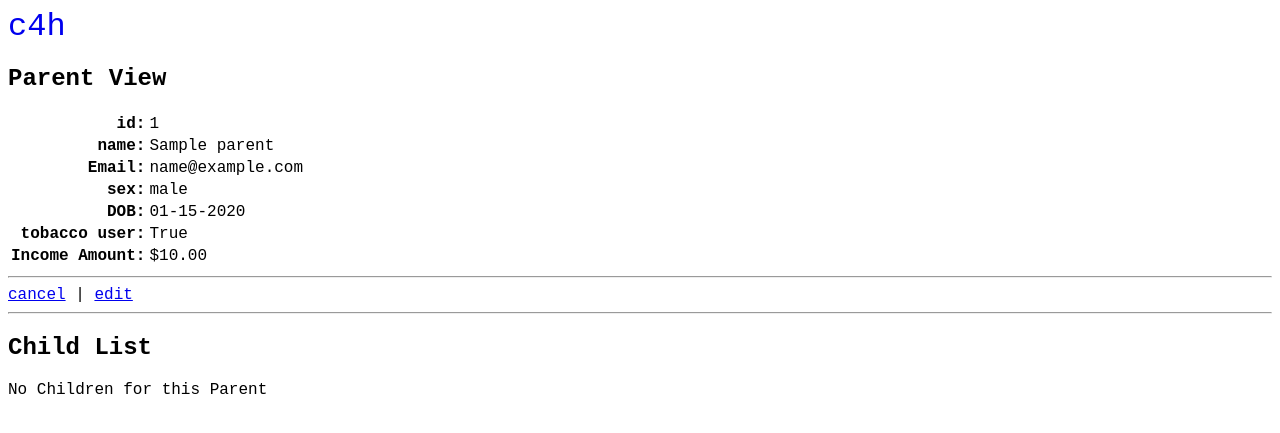
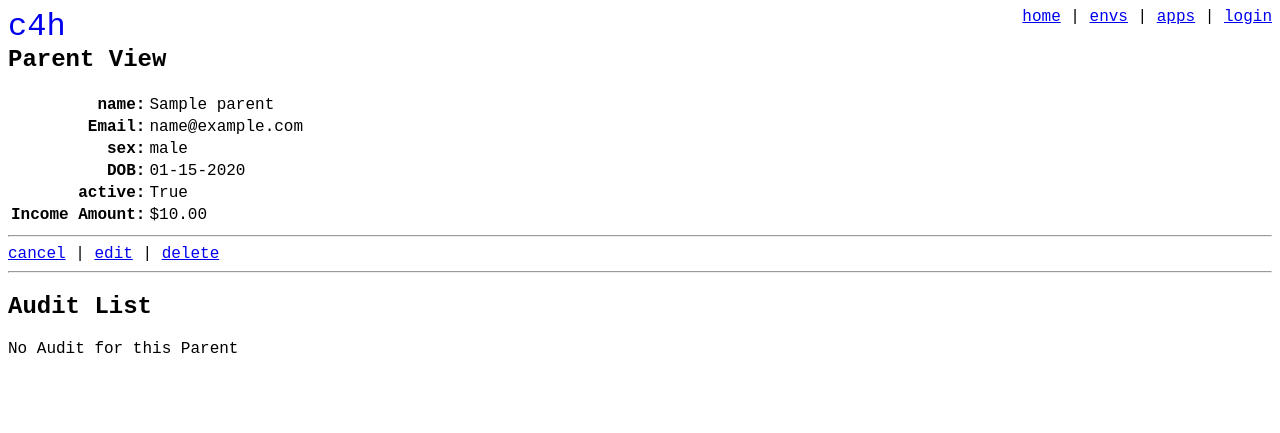
Before and after one commit to ronjohn4/c4maint, a Flask app: page /parentview/1 in a window 1280 px wide. Shown: the top 433 px of the page. Run offline with Flask 2, Linux system fonts and the light colour scheme; tables that the repository leaves empty hold one stand-in row (values such as "Sample post").

Commit message:
Issue #17 Add audit logs

```diff
--- a/app/forms.py
+++ b/app/forms.py
@@ -74,7 +74,7 @@ class ParentForm(FlaskForm):
     # pattern for converting a dictionary to choices
     sex = SelectField('Sex', choices=[(str(k), v) for k, v in sorted(sex.items())])
     dob = StringField('DOB:', validators=[validate_dob])
-    is_tobacco_user = BooleanField('Tobacco User:')
+    is_active = BooleanField('Active:')
     income_amount = DecimalField('Income Amount:', places=2)
 
     def load(self, data):
@@ -83,6 +83,6 @@ class ParentForm(FlaskForm):
         self.email.default = data.email
         self.sex.default = data.sex
         self.dob.default = data.dob
-        self.is_tobacco_user.default = data.is_tobacco_user
+        self.is_active.default = data.is_active
         self.income_amount.default = data.income_amount
         self.process()
--- a/app/routes.py
+++ b/app/routes.py
@@ -1,7 +1,6 @@
 from flask import render_template, flash, redirect, url_for, request
 from app import app, db
-from app import db
-from app.models import Parent, Child
+from app.models import Parent, ParentAudit
 from app.forms import ParentForm
 from datetime import datetime
 import dateutil.parser
@@ -12,18 +11,14 @@ lastpagefilter = 0
 next_page = None
 
 
-def redirect_url(default='index'):
-    return request.args.get('next') or \
-           request.referrer or \
-           url_for(default)
+# @app.route('/', methods=['GET', 'POST'])
+# @app.route('/index', methods=['GET', 'POST'])
+# def index():
+#     return render_template('index.html', title='Home')
 
 
 @app.route('/', methods=['GET', 'POST'])
 @app.route('/index', methods=['GET', 'POST'])
-def index():
-    return render_template('index.html', title='Home')
-
-
 @app.route('/parents/')
 def parents():
     global lastpagefull
@@ -35,7 +30,7 @@ def parents():
     return render_template('parentlist.html', parents=data.items, sex=sex, next_url=next_url, prev_url=prev_url)
 
 
-@app.route('/parentadd/')
+@app.route('/parentadd/', methods=["GET", "POST"])
 def parentadd():
     form = ParentForm()
     if request.method == 'POST' and form.validate_on_submit():
@@ -44,7 +39,7 @@ def parentadd():
                      sex=int(request.form['sex']),
                      dob=datetime.strptime(str(dateutil.parser.parse(request.form['dob'])).split(" ", 1)[0],
                                            '%Y-%m-%d'),
-                     is_tobacco_user='is_tobacco_user' in request.form,
+                     is_active='is_active' in request.form,
                      income_amount=request.form['income_amount']
                      )
         db.session.add(var)
@@ -59,7 +54,7 @@ def parentview(id):
     page = request.args.get('page', lastpagefilter, type=int)
     lastpagefilter = page
     parent = Parent.query.filter_by(id=id).first_or_404()
-    children = Child.query.filter_by(parent_id=parent.id).paginate(page, app.config['ROWS_PER_PAGE_FILTER'], False)
+    children = ParentAudit.query.filter_by(parent_id=parent.id).paginate(page, app.config['ROWS_PER_PAGE_FILTER'], False)
     next_url = url_for('parentview', id=id, page=children.next_num) if children.has_next else None
     prev_url = url_for('parentview', id=id, page=children.prev_num) if children.has_prev else None
     return render_template('parentview.html', parent=parent, children=children.items,
@@ -70,18 +65,28 @@ def parentview(id):
 def parentedit(id):
     global next_page
 
-    print(f"next={request.args.get('next')}, referrer={request.referrer}")
     form = ParentForm()
     if request.method == "POST" and form.validate_on_submit():
         data = Parent.query.filter_by(id=id).first_or_404()
+        before = data.audit_format()
         data.name = request.form['name']
         data.email = request.form['email']
         data.sex = int(request.form['sex'])
         data.dob = datetime.strptime(str(dateutil.parser.parse(request.form['dob'])).split(" ", 1)[0], '%Y-%m-%d')
-        data.is_tobacco_user = 'is_tobacco_user' in request.form
+        data.is_active = 'is_active' in request.form
         data.income_amount = request.form['income_amount']
+
+        after = data.audit_format()
+        var = ParentAudit(parent_id=data.id,
+                          a_datetime=datetime.now(),
+                          a_user="Ron",
+                          action="change",
+                          before=before,
+                          after=after
+                          )
+
+        db.session.add(var)
         db.session.commit()
-        # return redirect('/parents')
         return redirect(next_page)
 
     if request.method == 'GET':
@@ -91,7 +96,8 @@ def parentedit(id):
     return render_template('parentedit.html', form=form, next=request.referrer)
 
 
-# Use to add test data to the parent table.  /parentaddtest?addcount=30 adds 30 entries
+# Use to add test data to the Parent model.
+# /parentaddtest?addcount=30 adds 30 entries
 @app.route('/parentaddtest/', methods=["GET", "POST"])
 def parentaddtest():
     addcount = request.args.get('addcount', 20, type=int)
@@ -100,23 +106,28 @@ def parentaddtest():
                      email='email@domain.com',
                      sex=0,
                      dob=datetime.strptime('1999-01-01', '%Y-%m-%d'),
-                     is_tobacco_user=0,
+                     is_active=0,
                      income_amount=123.45
                      )
         db.session.add(var)
-        db.session.commit()
+    db.session.commit()
     return redirect('/parents')
 
 
-# Use to add test data to the child table.  /childaddtest?addcount=30&parentid=3 adds 30 entries to parent 3
-@app.route('/childaddtest/', methods=["GET", "POST"])
-def childaddtest():
+# Use to add test data to the ParentAudit model.
+# /parentauditaddtest?addcount=30&parentid=3 adds 30 entries to parent 3
+@app.route('/parentauditaddtest/', methods=["GET", "POST"])
+def parentauditaddtest():
     addcount = request.args.get('addcount', 20, type=int)
     parentid = request.args.get('parentid', 1, type=int)
     for addone in range(addcount):
-        var = Child(name=f'child name{addone}',
-                    parent_id=parentid
+        var = ParentAudit(parent_id=parentid,
+                          a_datetime=datetime.now(),
+                          a_user="Ron",
+                          action="change",
+                          before="snapshot of parent before",
+                          after="snapshot of parent after"
                     )
         db.session.add(var)
-        db.session.commit()
+    db.session.commit()
     return redirect('/parents')
--- a/app/templates/base.html
+++ b/app/templates/base.html
@@ -23,9 +23,19 @@
         </script>
     </head>
     <body>
-        <div style="text-align:left;">
-            <a href="{{ url_for('index') }}" style="text-decoration: none; font-size:32px;">c4h</a>
+        <div>
+            <div style="float:left;">
+                <a href="{{ url_for('parents') }}" style="text-decoration: none; font-size:32px;">c4h</a>
+            </div>
+            <div style="float:right;">
+                <a href="{{ url_for('parents') }}">home</a> |
+                <a href="{{ url_for('parents') }}">envs</a> |
+                <a href="{{ url_for('parents') }}">apps</a> |
+                <a href="{{ url_for('parents') }}">login</a>
+
+            </div>
         </div>
+        <br>
         {% with messages = get_flashed_messages() %}
             {% if messages %}
                 <ul class="messaged-ul">
--- a/app/templates/parentadd.html
+++ b/app/templates/parentadd.html
@@ -21,7 +21,7 @@
     <p>{{ with_errors(form.email) }}</p>
     <p>{{ with_errors(form.sex) }}</p>
     <p>{{ with_errors(form.dob) }}</p>
-    <p>{{ with_errors(form.is_tobacco_user) }}</p>
+    <p>{{ with_errors(form.is_active) }}</p>
     <p>{{ with_errors(form.income_amount) }}</p>
 </form>
 
--- a/app/templates/parentview.html
+++ b/app/templates/parentview.html
@@ -4,10 +4,6 @@
 <h2>Parent View</h2>
 
 <table>
-    <tr>
-        <td align="right" style="font-weight:bold">id:</td>
-        <td>{{parent.id}}</td>
-    </tr>
     <tr>
         <td align="right" style="font-weight:bold">name:</td>
         <td>{{parent.name}}</td>
@@ -25,8 +21,8 @@
         <td>{{parent.dob.strftime('%m-%d-%Y')}}</td>
     </tr>
     <tr>
-        <td align="right" style="font-weight:bold">tobacco user:</td>
-        <td>{{parent.is_tobacco_user}}</td>
+        <td align="right" style="font-weight:bold">active:</td>
+        <td>{{parent.is_active}}</td>
     </tr>
     <tr>
         <td align="right" style="font-weight:bold">Income Amount:</td>
@@ -34,24 +30,31 @@
     </tr>
 </table>
 <hr>
-<td><a href="{{ url_for('parents') }}">cancel</a></td> | <a href="{{ url_for('parentedit', id=parent.id) }}">edit</a>
+<a href="{{ url_for('parents') }}">cancel</a> | <a href="{{ url_for('parentedit', id=parent.id) }}">edit</a>
+{% if not children %}
+ | <a href="{{ url_for('parentedit', id=parent.id) }}">delete</a>
+{% endif %}
 <hr>
-<h2>Child List</h2>
+<h2>Audit List</h2>
 {% if children %}
     <table>
         <thead>
             <td></td>
-            <td></td>
-            <td class="underline">id</td>
-            <td class="underline">Name</td>
+            <td class="underline">Date/Time</td>
+            <td class="underline">User</td>
+            <td class="underline">Action</td>
+            <td class="underline">Before</td>
+            <td class="underline">After</td>
         </thead>
         {% for child in children %}
-        <tr>
-            <td><a href="{{ url_for('parentedit', id=child.id) }}">edit</a></td>
-            <td><a href="{{ url_for('parentview', id=child.id) }}">view</a></td>
-            <td>{{child.id}}</td>
-            <td>{{child.name}}</td>
-        </tr>
+            <tr>
+                <td><a href="{{ url_for('parentview', id=child.id) }}">view</a></td>
+                <td>{{child.a_datetime.strftime('%Y-%m-%d %H:%M:%S')}}</td>
+                <td>{{child.a_user}}</td>
+                <td>{{child.action}}</td>
+                <td>{{child.before|truncate(40)}}</td>
+                <td>{{child.after|truncate(40)}}</td>
+            </tr>
         {% endfor %}
     </table>
     <hr>
@@ -69,6 +72,6 @@
         {% endif %}
     </p>
 {% else %}
-    No Children for this Parent
+    No Audit for this Parent
 {% endif %}
 {% endblock %}
```
Also changed, not shown: app/models.py (+13 -6 lines), app/templates/parentedit.html (+3 -7 lines), app/templates/parentlist.html (+4 -7 lines).
